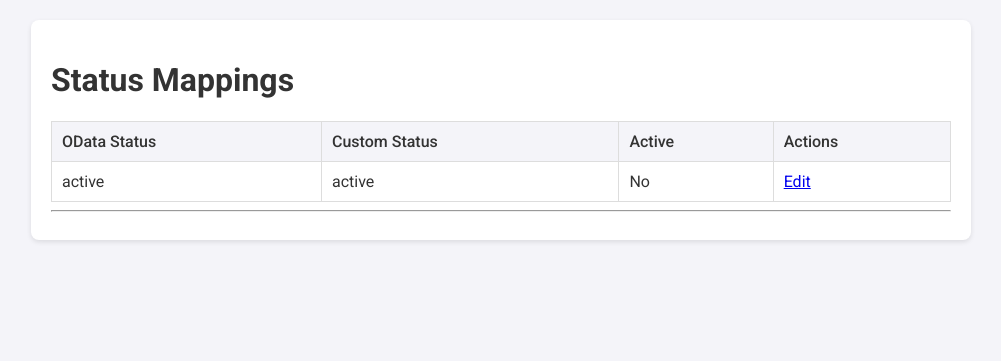
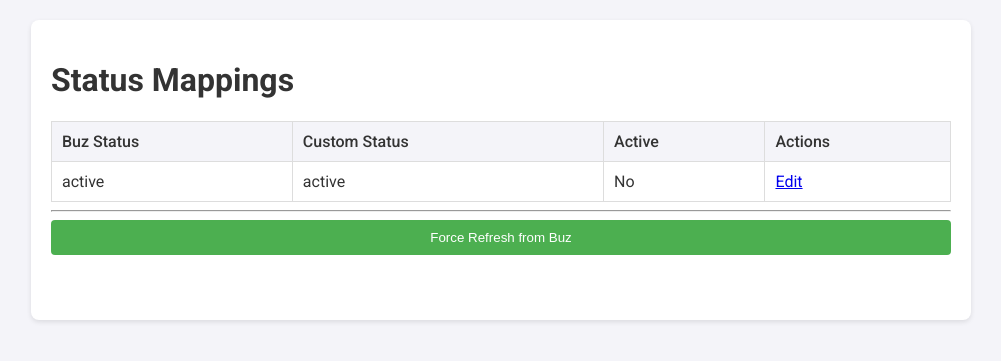
Before and after one commit to derekgwatson/buz-eta-report, a Flask app: template templates/status_mappings.html in a window 1280 px wide. Shown: the part 69-430 px from the top of the page, without its empty margins (139-1140 px from the left). Run offline with Flask 2, Linux system fonts and the light colour scheme; the template is opened without the code that fills it: most values are stand-ins (such as "Sample title", 1, 10 or a date in 2020); data that the repository does not hold is empty; parts of the project's set-up code (start-up, migrations or seed data) failed here and were passed over; some libraries are stand-ins or nearby versions.

Commit message:
Minor tweak to status mapping

```diff
--- a/templates/status_mappings.html
+++ b/templates/status_mappings.html
@@ -6,7 +6,7 @@
 <h1>Status Mappings</h1>
 <table>
     <tr>
-        <th>OData Status</th>
+        <th>Buz Status</th>
         <th>Custom Status</th>
         <th>Active</th>
         <th>Actions</th>
@@ -26,7 +26,6 @@
 <HR>
 <!-- Buttons Section -->
 
-{% if current_user.role == 'admin' %}
 <div class="button-container">
     <form id="refreshForm" action="{{ url_for('refresh_statuses') }}" method="post">
         <input type="hidden" name="csrf_token" value="{{ csrf_token() }}">
@@ -37,7 +36,6 @@
         <span>Refreshing... Please wait.</span>
     </div>
 </div>
-{% endif %}
 
 <!-- JavaScript for Cursor Change -->
 <script>
```
